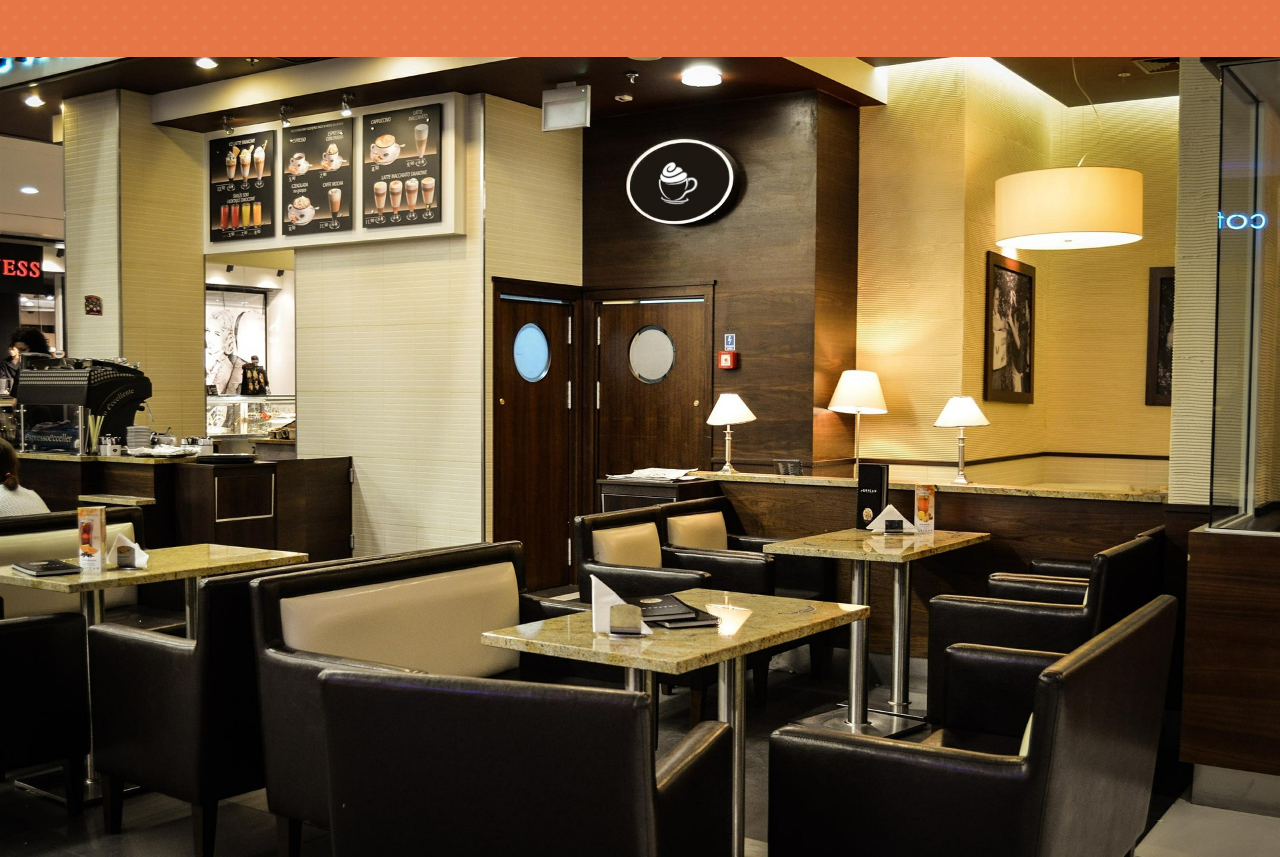
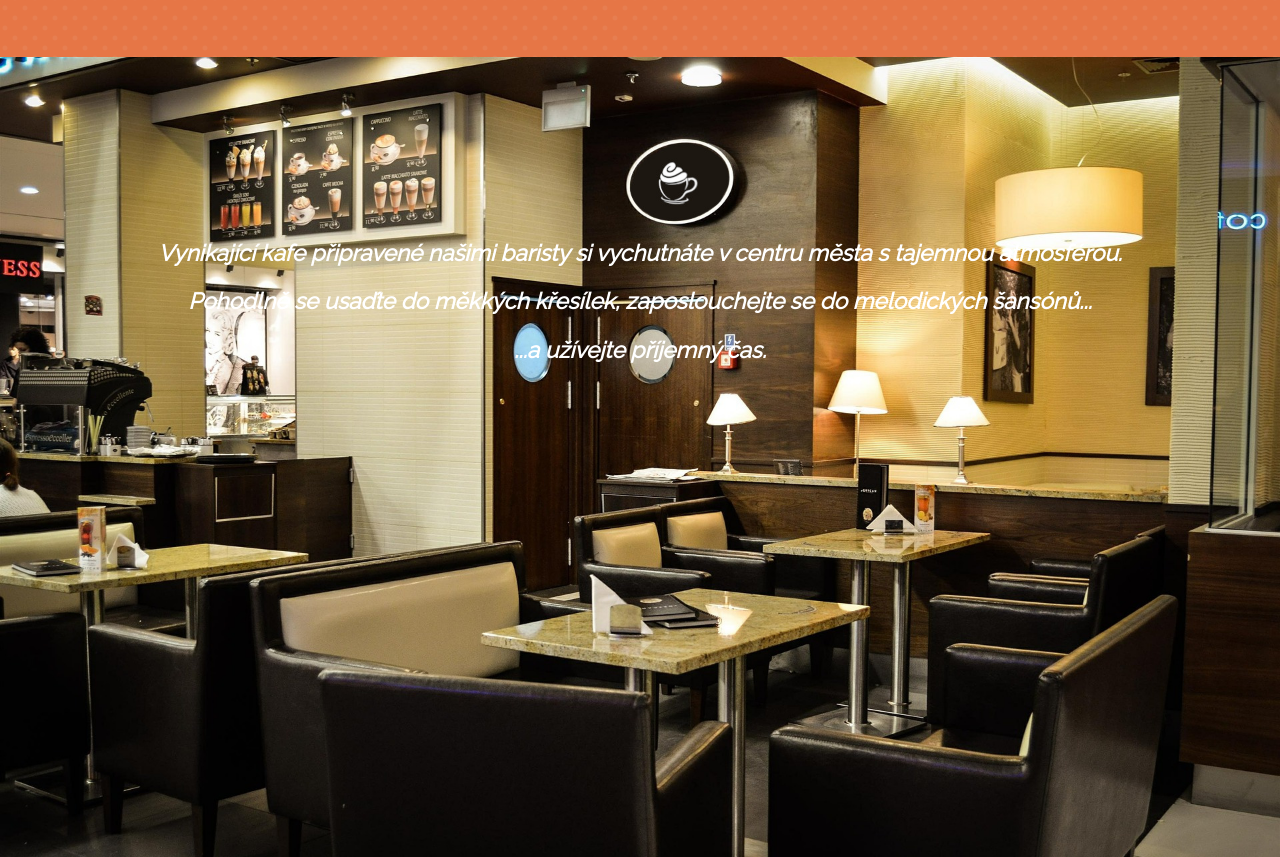
Before and after one commit to IngridHaburaiova/cafelora, a website built with webpack: page src/index.html in a window 1280 px wide. Shown: the part 1017-1874 px from the top of the page. Built offline with nearby package versions, Linux system fonts and the light colour scheme.

Commit message:
Text v galerii

```diff
--- a/src/index.html
+++ b/src/index.html
@@ -76,7 +76,15 @@
       </div>
     </section>
 
-    <section id="gallerycafe" class="gallery"></section>
+    <div class="galleryCafe">
+    <section id="gallerycafe" class="gallery">
+      <div class="textgallery">
+        <p>Vynikající kafe připravené našimi baristy si vychutnáte v centru města s tajemnou atmosférou.</p>
+        <p>Pohodlně se usaďte do měkkých křesílek, zaposlouchejte se do melodických šansónů...</p>
+        <p>...a užívejte příjemný čas.</p>
+      </div>
+    </section>
+  </div>
 
     <section>
       <div id="contactCafe" class="container">
--- a/src/style.css
+++ b/src/style.css
@@ -248,6 +248,20 @@ nav a:hover {
   background-attachment: fixed;
 }
 
+.textgallery {
+  font-family: 'Raleway', sans-serif;
+  text-align: center;
+  font-weight: bold;
+  font-size: 1.5em;
+  font-style: italic;
+  padding-left: 50px;
+  padding-right: 50px;
+  padding-top: 20vh;
+   }
+
+.gallerycafe{
+  display: block;
+}
 .contacts {
   margin-bottom: 4rem;
 
```
